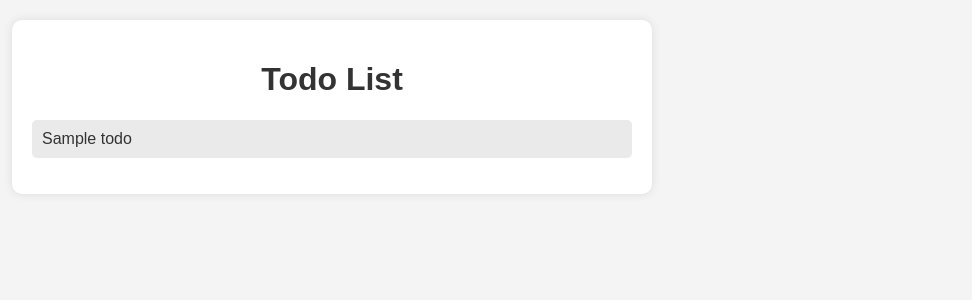
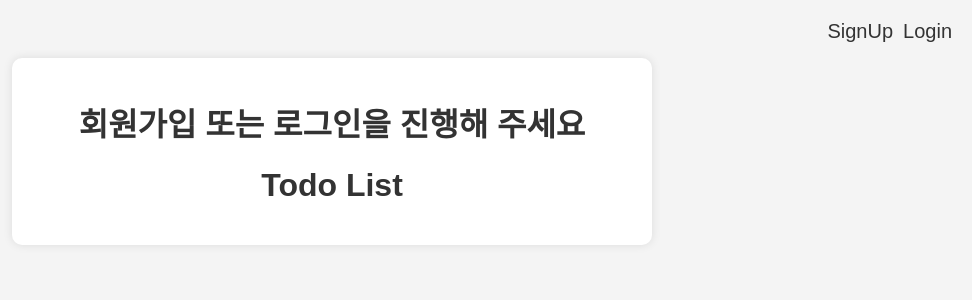
Before and after one commit to han-son-03/Django_assignment, a Django app: page / in a window 1280 px wide. Shown: the top 300 px of the page, without its empty margins (308-1280 px from the left). Run offline with Django 5.2, Linux system fonts and the light colour scheme; tables that the repository leaves empty hold one stand-in row (values such as "Sample post").

Commit message:
login 오타 수정, todolist 로그인 식별 기능 추가

```diff
--- a/todo/templates/registration/login.html
+++ b/todo/templates/registration/login.html
@@ -81,7 +81,7 @@
             <form method="POST">
                 {% csrf_token %}
                 {{ form.as_p }}
-                <butotn type="submit" class="login-box">Login</butotn>
+                <button type="submit" class="login-box">Login</button>
             </form>
             <span>
                 아직 회원이 아니라면 회원가입을 진행해주세요.
--- a/todo/templates/todo_list.html
+++ b/todo/templates/todo_list.html
@@ -2,7 +2,7 @@
 <html lang="en">
 <head>
     <meta charset="UTF-8">
-    <title>Todo List</title>
+    <title>To Do List</title>
         <style>
         body {
             font-family: Arial, sans-serif;
@@ -43,13 +43,34 @@
     </style>
 </head>
 <body>
-    <div class="container">
-        <h1>Todo List</h1>
+    <nav>
+        {% if request.user.is_authenticated %}
+            <div style="text-align: right; font-size: 20px; display: flex; justify-content: space-between">
+                {{ request.user.username }}
+                <form action="{% url 'logout' method="POST" %}">
+                    {% csrf_token %}
+                    <button>Logout</button>
+                </form>
+            </div>
+        {% else %}
+            <div style="display: flex; justify-content: right; font-size: 20px;">
+                <a href="{% url 'signup' %}" style="margin-right: 10px">SignUp</a>
+                <a href="{% url 'login' %}">Login</a>
+            </div>
+        {% endif %}
+    </nav>
+        <div class="container" style="margin-top: 15px">
+            {% if request.user.is_authenticated %}
+                <h1>{{ request.user.username }}의 ToDo List</h1>
             <ul>
                 {% for todo in data %}
                     <li><a href="{% url 'todo_info' todo.id %}">{{ todo.title }}</a></li>
                 {% endfor %}
             </ul>
+            {% else %}
+                <h1>회원가입 또는 로그인을 진행해 주세요</h1>
+            {% endif %}
+            <h1>Todo List</h1>
         </div>
 </body>
 </html>
--- a/todo/users/views.py
+++ b/todo/users/views.py
@@ -7,7 +7,7 @@ def signup(request):
     form = UserCreationForm(request.POST or None)
     if form.is_valid():
         form.save()
-        return redirect(settings.LOFIN_URL)
+        return redirect(settings.LOGIN_URL)
     context = {'form': form}
     return render(request, 'registration/signup.html', context)
 
```
Lines whose indentation alone changed are shown as unchanged.
